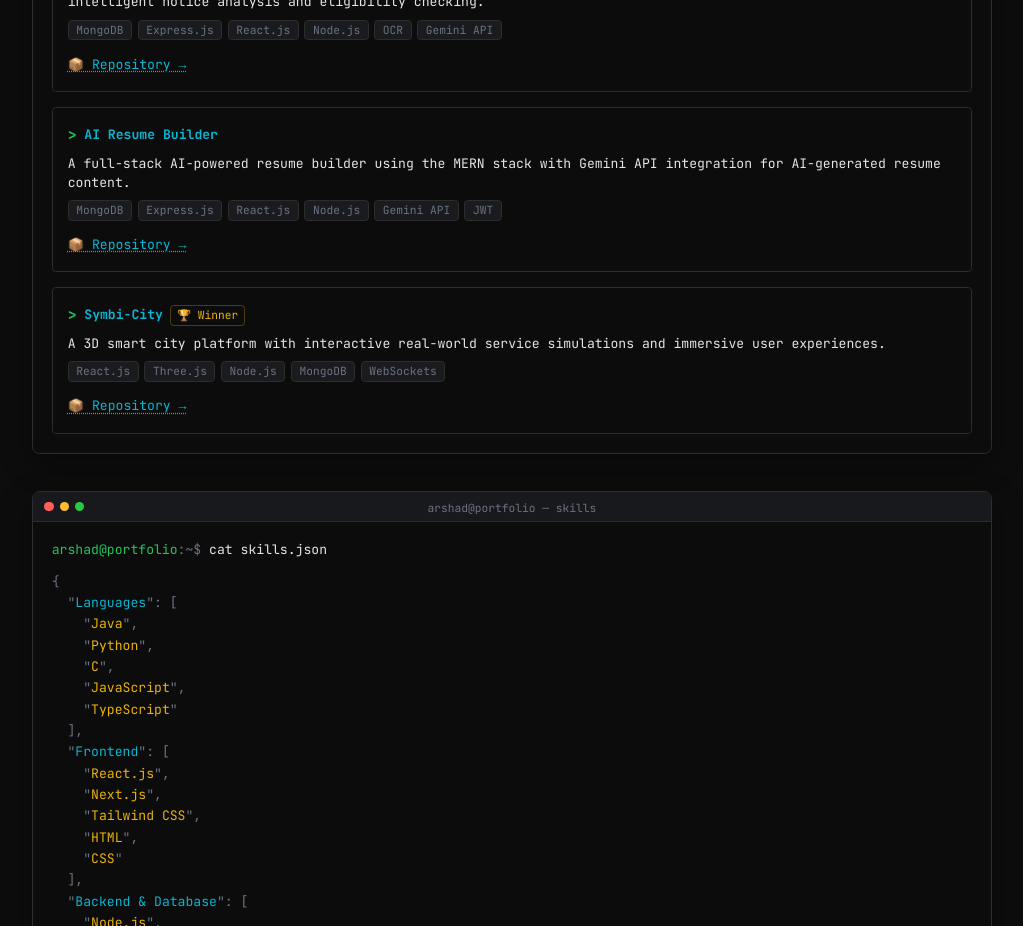
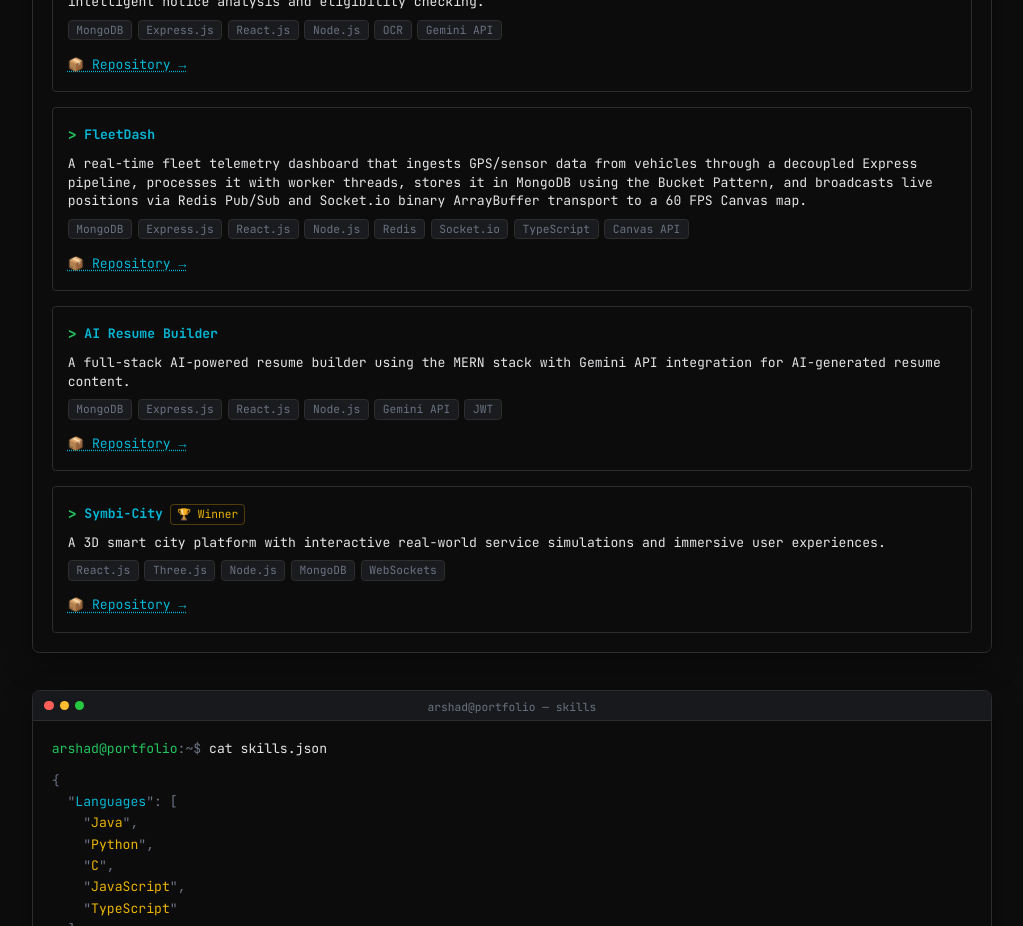
Before and after one commit to mohdarshadd/portfolio, a Next.js app: page / in a window 1280 px wide. Shown: the part 1240-2166 px from the top of the page, without its empty margins (128-1151 px from the left). Built offline with nearby package versions, Linux system fonts and the light colour scheme.

Commit message:
Add FleetDash — ongoing real-time fleet telemetry project

```diff
--- a/src/data/projects.ts
+++ b/src/data/projects.ts
@@ -19,6 +19,18 @@ export const projects: Project[] = [
       "Built REST APIs and a responsive dashboard for document management and deadline tracking",
     ],
     github: "https://github.com/B2Aryan/FormSahay_Portal",
+  },
+  {
+    name: "FleetDash",
+    description: "A real-time fleet telemetry dashboard that ingests GPS/sensor data from vehicles through a decoupled Express pipeline, processes it with worker threads, stores it in MongoDB using the Bucket Pattern, and broadcasts live positions via Redis Pub/Sub and Socket.io binary ArrayBuffer transport to a 60 FPS Canvas map.",
+    tech: ["MongoDB", "Express.js", "React.js", "Node.js", "Redis", "Socket.io", "TypeScript", "Canvas API"],
+    bullets: [
+      "Built a decoupled ingestion pipeline using worker_threads for CPU-bound GPS parsing with Haversine distance calculations",
+      "Implemented Redis Pub/Sub with binary ArrayBuffer transport over Socket.io for high-frequency real-time telemetry broadcast",
+      "Designed an hourly MongoDB Bucket Pattern for efficient time-series storage with TTL-based auto-expiry",
+      "Developed a 60 FPS Canvas rendering engine with directional vehicle indicators, dark/light theme support, and fullscreen mode",
+    ],
+    github: "https://github.com/Eswaran321/fleetdash",
   },
   {
     name: "AI Resume Builder",
```
